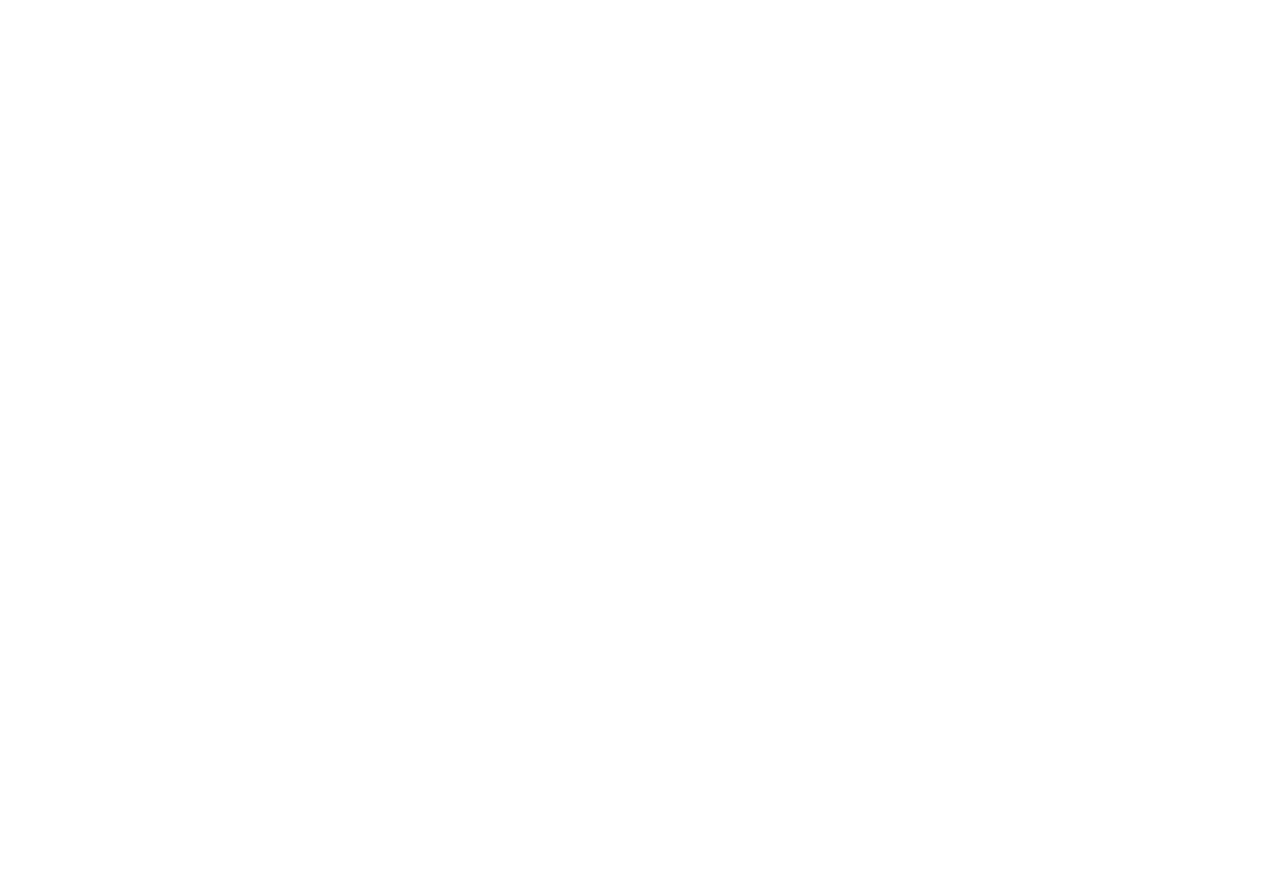
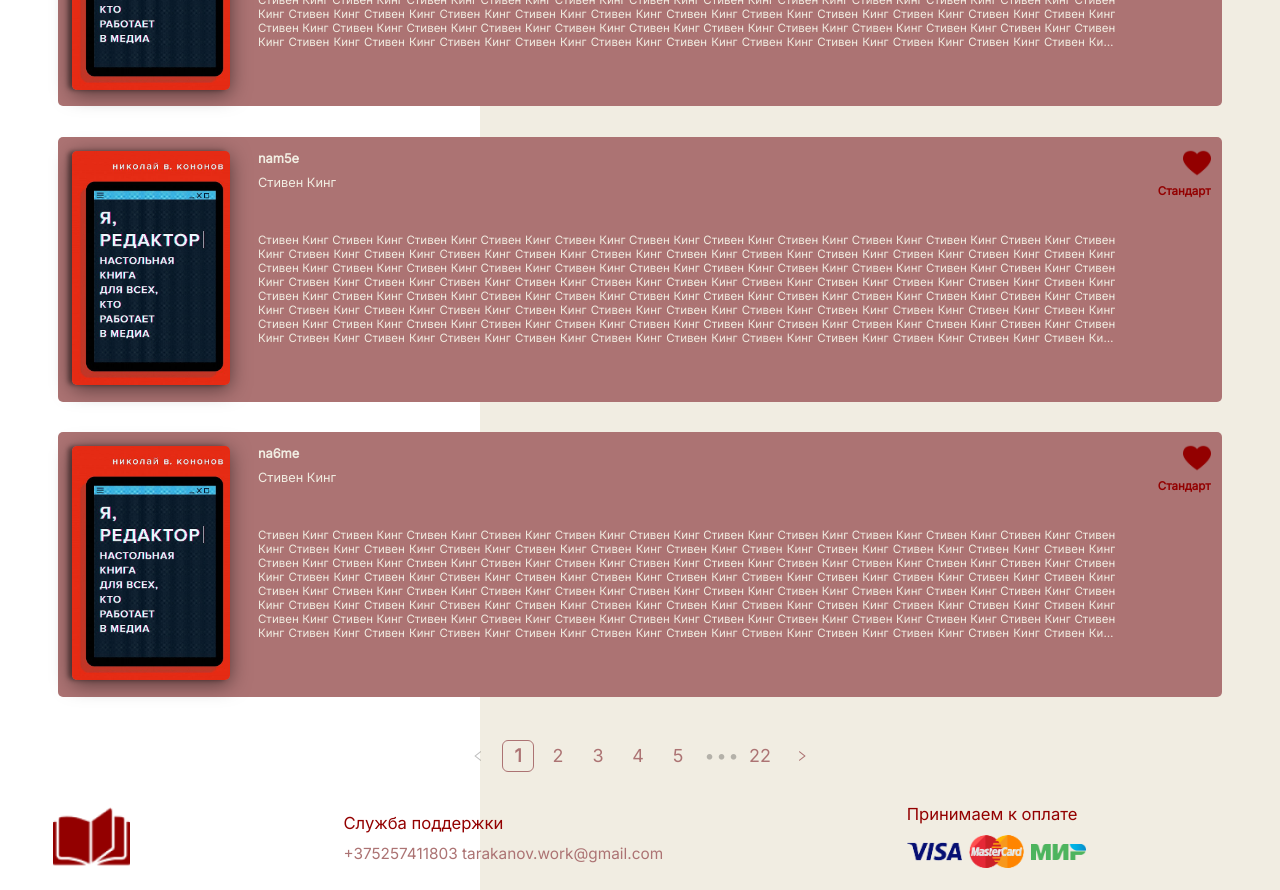
Before and after one commit to ttrknvv/paper-react-nodejs, a React (Vite) app in the folder react-paper-user-app-vite/: page /favourite in a window 1280 px wide. Shown: the part 1140-2030 px from the top of the page. Before the commit the page ends 800 px from the top, so only its background shows below. Built offline with nearby package versions, Linux system fonts and the light colour scheme.

Commit message:
end favourite

```diff
--- a/react-paper-user-app-vite/src/components/catalog/main_catalog/Catalog.jsx
+++ b/react-paper-user-app-vite/src/components/catalog/main_catalog/Catalog.jsx
@@ -21,6 +21,10 @@
   const itemsPerPage = 16;
 
   const handlePageChange = (page) => {
+    window.scrollTo({
+      top: 0,
+      behavior: 'smooth'// Добавляем плавную прокрутку
+    });
     setCurrentPage(page);
   };
 
--- a/react-paper-user-app-vite/src/components/favourite_section/Favourite.jsx
+++ b/react-paper-user-app-vite/src/components/favourite_section/Favourite.jsx
@@ -1,15 +1,51 @@
-import { Flex } from "antd";
+import { Flex, Pagination } from "antd";
 import CardBook from "./card_book/CardBook";
 import "./index.css"
+import { useState } from "react";
 
 
 export default function Favourite() {
 
+    const name = ["name1","name2","name3","na4me","nam5e","na6me","na7me","nam8e",
+    "na9me","na99me","nam11e","na12me","nam13e","na14me","n15ame","nam16e","n17ame","name","name","name","name","name", "tata", "tata1", "tat2", "tat3", "tata4", "tat5",
+    "na9me","na99me","nam11e","na12me","nam13e","na14me","n15ame","nam16e","n17ame","name","name","name","name","name", "tata", "tata1", "tat2", "tat3", "tata4", "tat5",
+    "na9me","na99me","nam11e","na12me","nam13e","na14me","n15ame","nam16e","n17ame","name","name","name","name","name", "tata", "tata1", "tat2", "tat3", "tata4", "tat5",
+  "na9me","na99me","nam11e","na12me","nam13e","na14me","n15ame","nam16e","n17ame","name","name","name","name","name", "tata", "tata1", "tat2", "tat3", "tata4", "tat5",
+  "na9me","na99me","nam11e","na12me","nam13e","na14me","n15ame","nam16e","n17ame","name","name","name","name","name", "tata", "tata1", "tat2", "tat3", "tata4", "tat5",
+  "na9me","na99me","nam11e","na12me","nam13e","na14me","n15ame","nam16e","n17ame","name","name","name","name","name", "tata", "tata1", "tat2", "tat3", "tata4", "tat5"];
+
+  const [currentPage, setCurrentPage] = useState(1);
+  const itemsPerPage = 6;
+
+  const handlePageChange = (page) => {
+    window.scrollTo({
+        top: 0,
+        behavior: 'smooth' // Добавляем плавную прокрутку
+      });
+    setCurrentPage(page);
+    console.log(page)
+
+  };
+
+  const startIndex = (currentPage - 1) * itemsPerPage;
+  const endIndex = startIndex + itemsPerPage;
+  const displayedItems = name.slice(startIndex, endIndex);
+
     return (
         <Flex className="main-favourite-style"
               align={"center"}
-              justify={"center"}>
-            <CardBook />
+              justify={"center"}
+              gap={"0.4vw"}
+              vertical>
+            {displayedItems.map((item) => <CardBook name={item} key={item}/>)}
+            <Pagination
+              showSizeChanger={false}
+              current={currentPage}
+              pageSize={itemsPerPage}
+              total={name.length}
+              onChange={handlePageChange}
+              className={"pagination-style"}
+            />
         </Flex>
     )
 }
--- a/react-paper-user-app-vite/src/components/favourite_section/card_book/CardBook.jsx
+++ b/react-paper-user-app-vite/src/components/favourite_section/card_book/CardBook.jsx
@@ -1,13 +1,37 @@
-import { Flex } from "antd";
+import { Button, Flex, Row } from "antd";
 import "./index.css"
 
 
-export default function CardBook() {
+export default function CardBook({name}) {
+
+    const onClick = () => console.log("click ", name)
+
     return (
-        <Flex className="container-card-book">
-            <div className="image-book-container">
-                <img  src="/ProjectImages/Books/test2.jpg"/>
-            </div>
-        </Flex>
+        <Button type="text"
+                className="container-button-card-book"
+                onClick={onClick}>
+            <Flex className="container-card-book">
+                <div className="image-book-container">
+                    <img  src="/ProjectImages/Books/test2.jpg"/>
+                </div>
+                <Flex className="description-book-favourite-container" vertical>
+                    <Row className="name-book">{name}</Row>
+                    <Row className="author-book">Стивен Кинг</Row>
+                    <Row className="description-book">Стивен Кинг Стивен Кинг Стивен Кинг Стивен Кинг Стивен Кинг Стивен Кинг Стивен Кинг Стивен Кинг Стивен Кинг Стивен Кинг Стивен Кинг Стивен Кинг Стивен Кинг Стивен Кинг Стивен Кинг Стивен Кинг Стивен Кинг Стивен Кинг Стивен Кинг Стивен Кинг Стивен Кинг Стивен Кинг Стивен Кинг Стивен Кинг
+                    Стивен Кинг Стивен Кинг Стивен Кинг Стивен Кинг Стивен Кинг Стивен Кинг Стивен Кинг Стивен Кинг Стивен Кинг Стивен Кинг Стивен Кинг Стивен Кинг Стивен Кинг Стивен Кинг Стивен Кинг Стивен Кинг Стивен Кинг Стивен Кинг Стивен Кинг Стивен Кинг Стивен Кинг Стивен Кинг Стивен Кинг Стивен Кинг
+                    Стивен Кинг Стивен Кинг Стивен Кинг Стивен Кинг Стивен Кинг Стивен Кинг Стивен Кинг Стивен Кинг Стивен Кинг Стивен Кинг Стивен Кинг Стивен Кинг Стивен Кинг Стивен Кинг Стивен Кинг Стивен Кинг Стивен Кинг Стивен Кинг Стивен Кинг Стивен Кинг Стивен Кинг Стивен Кинг Стивен Кинг Стивен Кинг
+                    Стивен Кинг Стивен Кинг Стивен Кинг Стивен Кинг Стивен Кинг Стивен Кинг Стивен Кинг Стивен Кинг Стивен Кинг Стивен Кинг Стивен Кинг Стивен Кинг Стивен Кинг Стивен Кинг Стивен Кинг Стивен Кинг Стивен Кинг Стивен Кинг Стивен Кинг Стивен Кинг Стивен Кинг Стивен Кинг Стивен Кинг Стивен Кинг
+                    Стивен Кинг Стивен Кинг Стивен Кинг Стивен Кинг Стивен Кинг Стивен Кинг Стивен Кинг Стивен Кинг Стивен Кинг Стивен Кинг Стивен Кинг Стивен Кинг Стивен Кинг Стивен Кинг Стивен Кинг Стивен Кинг Стивен Кинг Стивен Кинг Стивен Кинг Стивен Кинг Стивен Кинг Стивен Кинг Стивен Кинг Стивен Кинг
+                            </Row>
+                </Flex>
+                <Flex className="sub-info-book"
+                      align="flex-end"
+                      justify="right"
+                      vertical>
+                        <img src="/ProjectImages/activeFavourite.png" />
+                        <p className="subscribe-type-text-style">Стандарт</p>
+                </Flex>
+            </Flex>
+        </Button>
     )
 }
--- a/react-paper-user-app-vite/src/components/favourite_section/card_book/index.css
+++ b/react-paper-user-app-vite/src/components/favourite_section/card_book/index.css
@@ -1,6 +1,13 @@
+.container-button-card-book {
+    width: 93%;
+    height: max-content;
+    border: none;
+    padding: 1%;
+}
+
 .container-card-book {
     height: max-content;
-    width: 93%;
+    width: auto;
     border-radius: 5px;
     background-color: #AC7373;
 }
@@ -9,10 +16,60 @@
     height: 30%;
     width: 16%;
     border-radius: 5px;
+    padding: 1.2%;
 }
 
 .image-book-container img {
     height: 100%;
     width: 100%;
     border-radius: 5px;
+    box-shadow: 0 4px 20px rgba(0, 0, 0, 0.5), -4px 0 4px rgba(0, 0, 0, 0.4);
 }
+
+.description-book-favourite-container {
+    width: 76%;
+    height: auto;
+    color: #F1EDE2;
+    padding: 1.2%;
+}
+
+.description-book-favourite-container .name-book {
+    font-weight: 600;
+    font-size: 1vw;
+    text-wrap: wrap;
+}
+
+.description-book-favourite-container .author-book {
+    font-weight: 400;
+    margin-top: 1%;
+    font-size: 1vw;
+    text-wrap: wrap;
+}
+
+.description-book-favourite-container .description-book {
+    font-weight: 400;
+    margin-top: 5%;
+    font-size: 0.9vw;
+    text-wrap: wrap;
+    -webkit-line-clamp:8;
+    display: -webkit-box;
+    -webkit-box-orient: vertical;
+    text-align: justify;
+    overflow: hidden;
+}
+
+.sub-info-book {
+    padding: 1%;
+    width: 8%;
+}
+
+.sub-info-book img {
+    width: 40%;
+}
+
+.subscribe-type-text-style {
+    color: #930000;
+    font-weight: 600;
+    font-size: 0.9vw;
+    margin-top: 10%;
+}
--- a/react-paper-user-app-vite/src/components/favourite_section/index.css
+++ b/react-paper-user-app-vite/src/components/favourite_section/index.css
@@ -1,4 +1,10 @@
 .main-favourite-style {
     width: 100%;
-    border: 2px solid black;
 }
+
+.pagination-style {
+    font-size: 1.4vw;
+    font-weight: 500;
+    color:#AC7373 !important;
+    margin-top: 2%;
+}
```
Also changed, not shown: react-paper-user-app-vite/public/ProjectImages/activeFavourite.png (added).
